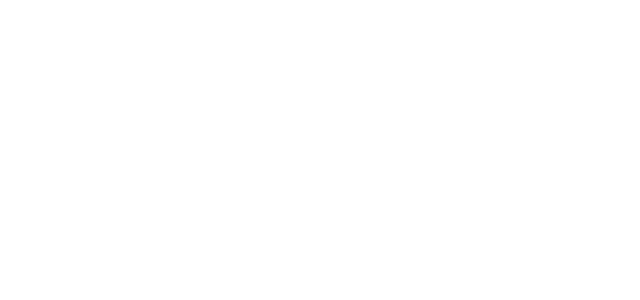
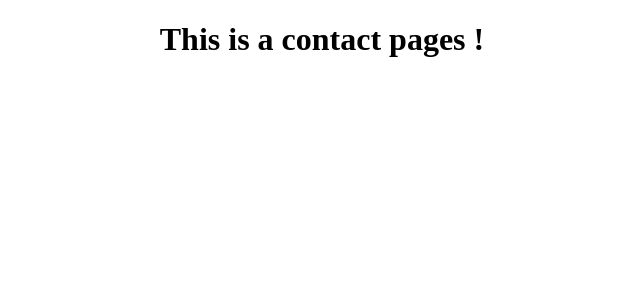
Before and after one commit to Abdelkarim-b/react_context, a React (Create React App) app: page /contact in a window 1280 px wide. Before the commit this address had no page. Shown: the top 300 px of the page, without its empty margins (318-958 px from the left). Built offline with nearby package versions, Linux system fonts and the light colour scheme.

Commit message:
Router to define where app want have to access, Routes to define all Route

```diff
--- a/src/App.js
+++ b/src/App.js
@@ -1,14 +1,23 @@
 import './App.css';
-import {BrowserRouter as Router, Routes, Route} from 'react-router-dom'
+import {BrowserRouter as Router,  Route, Routes} from 'react-router-dom';
 import { Home } from './pages/Home';
+import { Menu } from './pages/Menu';
+import { Contact } from './pages/Contact';
 
 function App() {
   return (
     <div className="App">
         <Router>
-           <Routes>
+               {/* <div>
+                <Link></Link>
+               </div> */}
+
+              <Routes>
                <Route path="/" element={<Home />}/>
-           </Routes>
+               <Route path="/menu" element={<Menu />}/>
+               <Route path="/contact" element={<Contact />}/>
+               <Route path="*" element={<h1>page not found</h1>}/>
+              </Routes>
         </Router>
     </div>
   );
--- /dev/null
+++ b/src/pages/Contact.js
@@ -0,0 +1,3 @@
+export const Contact = () =>{
+    return <h1>This is a contact pages !</h1>
+}
--- /dev/null
+++ b/src/pages/Menu.js
@@ -0,0 +1,3 @@
+export const Menu = () =>{
+    return <h1>This is a menu pages !</h1>
+}
```
